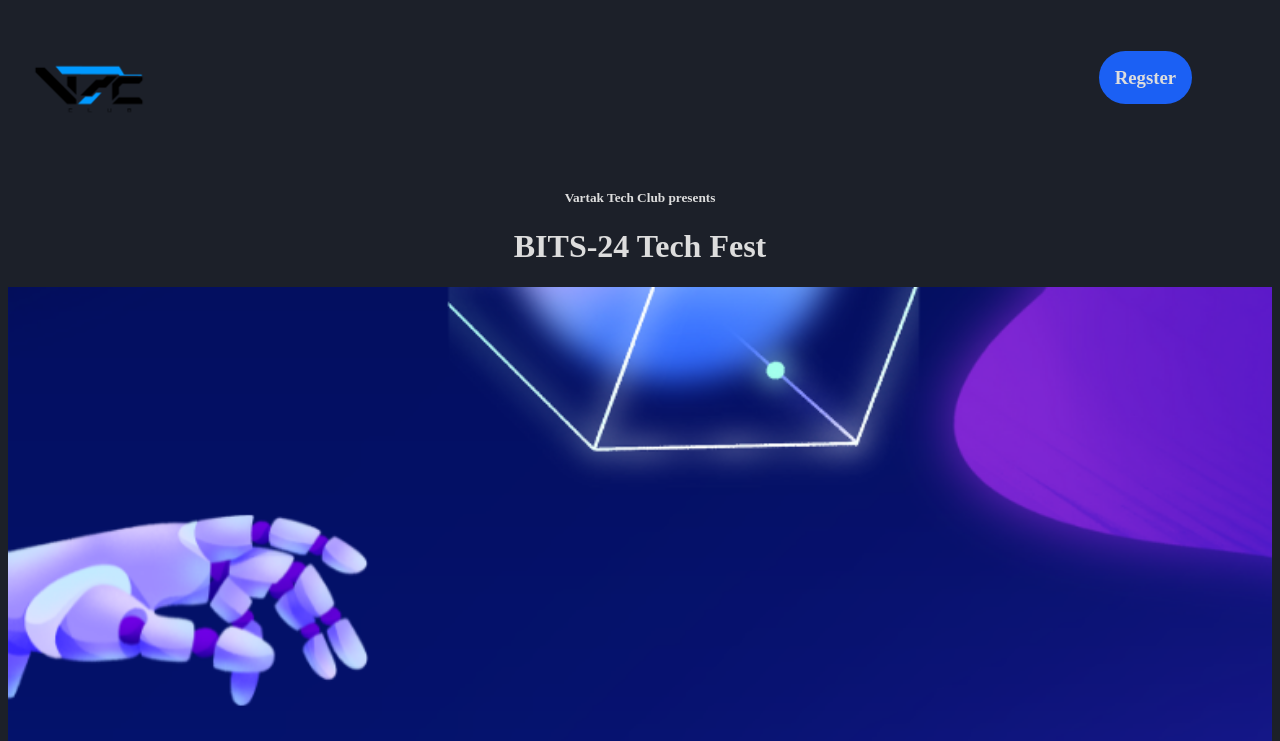
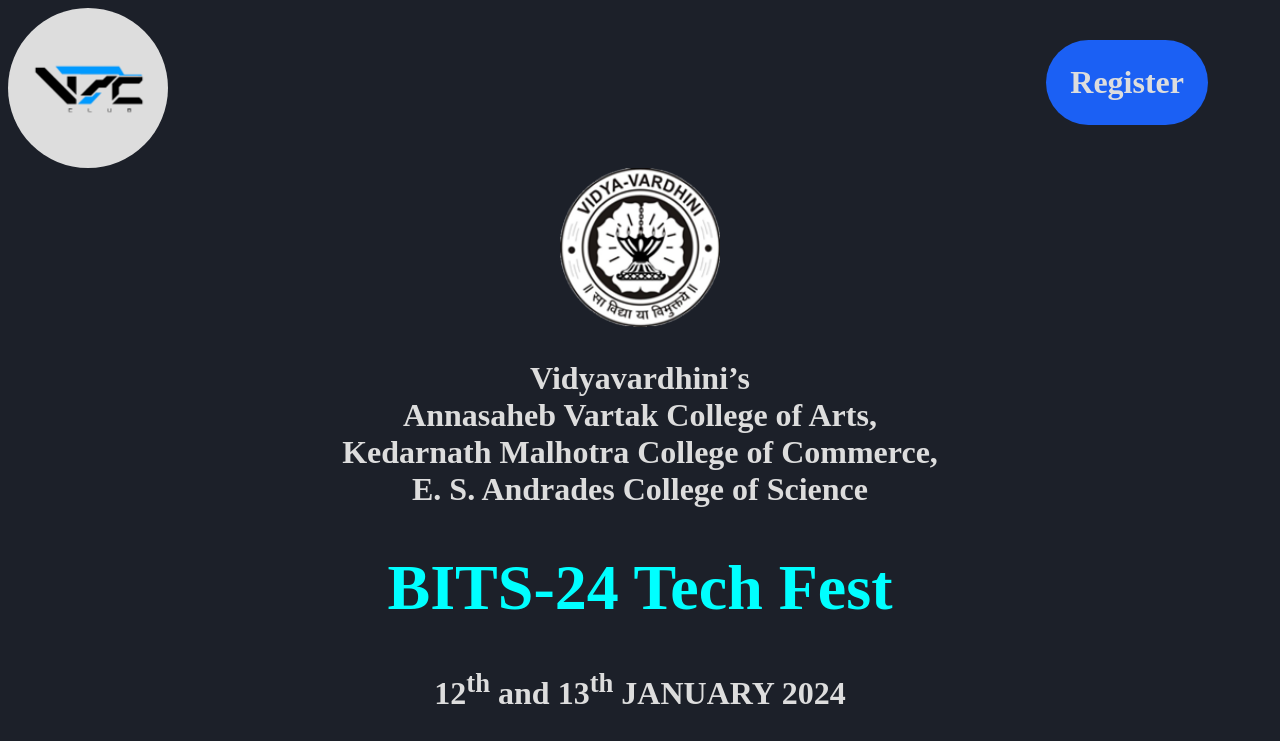
Before and after one commit to vtc-tech/vtc-tech.github.io, a plain HTML site: page index.html in a window 1280 px wide. Shown: the top 741 px of the page. Drawn offline with Linux system fonts and the light colour scheme.

Commit message:
title prepared

```diff
--- a/css/main.css
+++ b/css/main.css
@@ -12,15 +12,24 @@
 	overflow: hidden;
 }
 
-h1, h2, h3, h4, h5, h6 {
-	text-align: center;
-}
+
+h1, h2, h3, h4, h5, h6 { text-align: center; }
+
+h1 { font-size: 8vh; }
+h2 { font-size: 7vh; }
+h3 { font-size: 4vh; }
+
+.title { color: aqua };
 
 header nav {
 	position: relative;
 	float: right;
-	top: 5vh;
-	right: 10vh;
+}
+
+header nav a {
+	position: relative;
+	float: right;
+	right: 8vh;
 }
 
 main img {
@@ -35,9 +44,34 @@
 	height: 20vh
 }
 
+
+.logo-back {
+	position: relative;
+	float: left;
+	height: 20vh;
+	width: 20vh;
+	background-color: #dddddd;
+	border-radius: 50%;
+}
+
+.vartak-logo {
+	display: block;
+	margin-right: auto;
+	margin-left: auto;
+	width: 20vh;
+	height: 20vh;
+}
+
 .register-btn {
 	color: #dddddd;
 	background-color: #1b60f4;
-	border-radius: 4vh;
-	padding: 2vh;
+	border-radius: 7vh;
+	padding: 3vh;
 }
+
+.register-btn:hover {
+	background-color: #2b70f4;
+	transform: scale(1.2);
+	transition: transform 0.3s;
+	text-decoration: none;
+}
--- a/index.html
+++ b/index.html
@@ -9,14 +9,23 @@
 
 <body>
 	<header>
-		<a href="/"><img class="logo" src="assets/vtc-logo.png" alt="logo"/></a>
+		<div class="logo-back">
+			<a href="/"><img class="logo" src="assets/vtc-logo.png" alt="logo"/></a>
+		</div>
 		<nav>
-			<h3><a class="register-btn" href="register.html">Regster</a></h3>
+			<h3><a class="register-btn" href="register.html">Register</a></h3>
 		</nav>
 	</header>
 	<main>
-		<h5>Vartak Tech Club presents</h5>
-		<h1>BITS-24 Tech Fest</h1>
+		<div class="vartak-logo">
+			<img src="assets/vartak-logo2.png" alt="vartak logo" >
+		</div>
+		<h3>Vidyavardhini’s<br>
+			Annasaheb Vartak College of Arts,<br>
+			Kedarnath Malhotra College of Commerce,<br>
+			E. S. Andrades College of Science </h3>
+		<h1 class="title">BITS-24 Tech Fest</h1>
+		<h3>12<sup>th</sup> and 13<sup>th</sup> JANUARY 2024</h3>
 		<img src="assets/futuristic-ai-potrait.png" alt="futuristic ai image">
 		<h3>Our Events</h3>
 		<ol>
```
Also changed, not shown: README.md, assets/vartak-logo2.png (added).
